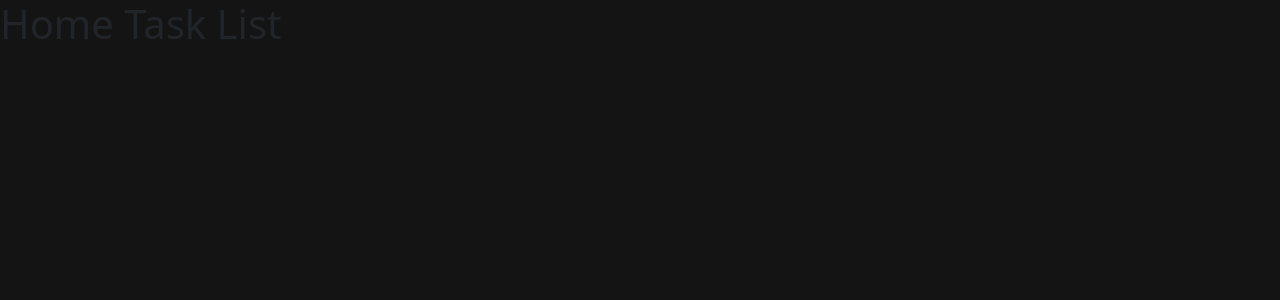
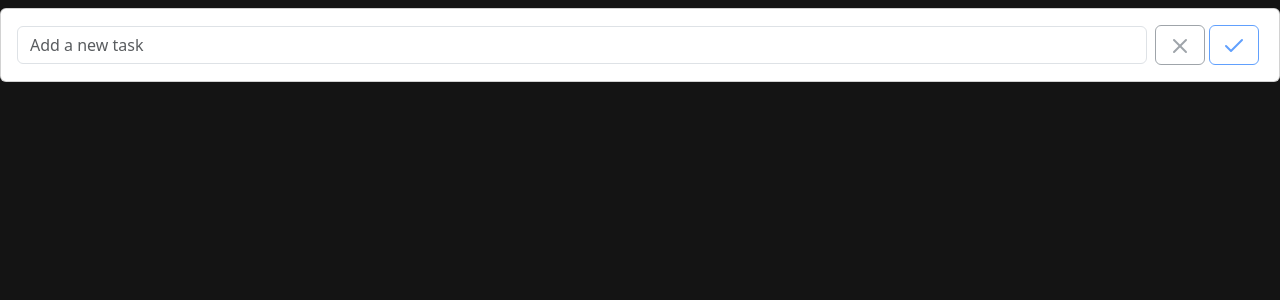
Before and after one commit to ArturoMetalhead/Basic-Task-List, a Django app: page / in a window 1280 px wide. Shown: the top 300 px of the page. Run offline with Django 5.2, Linux system fonts and the light colour scheme; some libraries are stand-ins or nearby versions.

Commit message:
feat: adding text form and buttons to home.html

```diff
--- a/TaskList/TaskListApp/templates/TaskListApp/home.html
+++ b/TaskList/TaskListApp/templates/TaskListApp/home.html
@@ -7,8 +7,19 @@
 {% block content %}
 
 
+<div class="card my-2 p-3">
+    <div class="d-flex align-items-center">
+      <input type="text" class="form-control me-2" id="taskInput" placeholder="Add a new task">
+      <button class="btn btn-outline-secondary me-1" id="cancelBtn" disabled>
+        <i data-feather="x"></i>
+      </button>
+      <button class="btn btn-outline-primary me-1" id="okBtn" disabled>
+        <i data-feather="check"></i>
+      </button>
+    </div>
+</div>
 
-<h1>Home Task List</h1>
+
 
 
 
```
